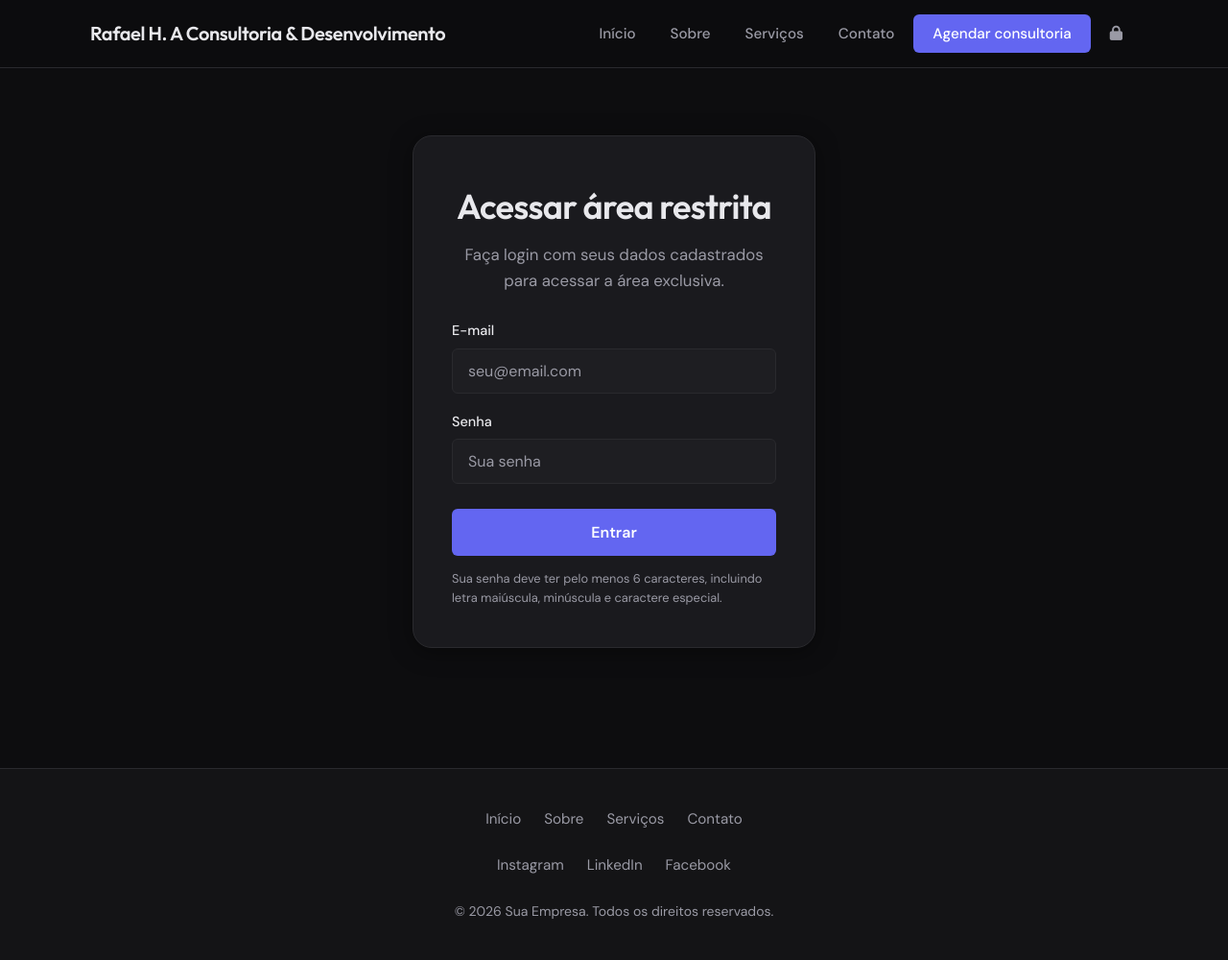
After one commit to RafaelHamaral/hasoftware-template, a PHP site: page /login.php in a window 1280 px wide. The commit adds this page. Shown: the whole page at 96% size. Run offline with PHP 8.4, Linux system fonts and the light colour scheme.

Commit message:
feat: criando a tela de login com autenticacao e configuracoes do db

```diff
--- a/site/css/style.css
+++ b/site/css/style.css
@@ -659,3 +659,105 @@ ul {
     font-size: 0.875rem;
     color: var(--color-text-muted);
 }
+
+/* ========== PÁGINA DE LOGIN / AUTENTICAÇÃO ========== */
+.auth-page {
+    /* Usa o mesmo fundo dark do site, mas podemos ajustar se quiser */
+    background-color: var(--color-bg);
+}
+
+.auth-section {
+    min-height: 100vh;
+    display: flex;
+    align-items: center;
+    padding-top: 6rem; /* compensa o header fixo */
+}
+
+.auth-section__container {
+    display: flex;
+    justify-content: center;
+}
+
+.auth-card {
+    width: 100%;
+    max-width: 420px;
+    background: var(--color-bg-card);
+    border-radius: var(--radius-lg);
+    border: 1px solid var(--color-border);
+    padding: 2.5rem 2rem 2.25rem;
+    box-shadow: var(--shadow);
+}
+
+@media (min-width: 480px) {
+    .auth-card {
+        padding: 2.75rem 2.5rem 2.5rem;
+    }
+}
+
+.auth-card .section__title {
+    margin-bottom: 0.5rem;
+}
+
+.auth-card .section__subtitle {
+    margin-bottom: 1.75rem;
+}
+
+.auth-alert {
+    background: rgba(220, 38, 38, 0.08);
+    border: 1px solid rgba(239, 68, 68, 0.7);
+    color: #fecaca;
+    border-radius: var(--radius-sm);
+    padding: 0.9rem 1rem;
+    font-size: 0.9rem;
+    margin-bottom: 1.5rem;
+}
+
+.auth-alert ul {
+    margin: 0;
+    padding-left: 1.1rem;
+    list-style: disc;
+}
+
+.auth-alert li + li {
+    margin-top: 0.25rem;
+}
+
+.auth-form__label {
+    display: block;
+    font-size: 0.9rem;
+    font-weight: 500;
+    margin-bottom: 0.4rem;
+}
+
+.auth-form__input {
+    width: 100%;
+    padding: 0.75rem 1rem;
+    font-family: var(--font-body);
+    font-size: 1rem;
+    color: var(--color-text);
+    background: var(--color-surface);
+    border: 1px solid var(--color-border);
+    border-radius: var(--radius-sm);
+    margin-bottom: 1.1rem;
+    transition: border-color var(--transition);
+}
+
+.auth-form__input::placeholder {
+    color: var(--color-text-muted);
+}
+
+.auth-form__input:focus {
+    outline: none;
+    border-color: var(--color-accent);
+}
+
+.auth-form__btn {
+    width: 100%;
+    margin-top: 0.5rem;
+}
+
+.auth-form__hint {
+    margin-top: 0.9rem;
+    font-size: 0.8rem;
+    color: var(--color-text-muted);
+}
--- /dev/null
+++ b/site/login.php
@@ -0,0 +1,147 @@
+<?php
+/**
+ * Página de login da área restrita.
+ *
+ * Reaproveita o mesmo visual da página inicial (header, tema dark, tipografia)
+ * e exibe um card centralizado com o formulário de autenticação.
+ */
+
+session_start();
+
+// Lê mensagens de erro da sessão, se existirem, e limpa em seguida.
+$loginErrors = $_SESSION['login_errors'] ?? [];
+$oldEmail = $_SESSION['login_old_email'] ?? '';
+
+unset($_SESSION['login_errors'], $_SESSION['login_old_email']);
+?>
+<!DOCTYPE html>
+<html lang="pt-BR">
+<head>
+    <!-- Configuração básica e meta tags para SEO e responsividade -->
+    <meta charset="UTF-8">
+    <meta name="viewport" content="width=device-width, initial-scale=1.0">
+    <meta name="description" content="Login - Área restrita Rafael H. A Consultoria & Desenvolvimento">
+    <title>Login | Rafael H. A Consultoria &amp; Desenvolvimento</title>
+
+    <!-- Google Fonts - Tipografia elegante (Outfit + DM Sans) -->
+    <link rel="preconnect" href="https://fonts.googleapis.com">
+    <link rel="preconnect" href="https://fonts.gstatic.com" crossorigin>
+    <link href="https://fonts.googleapis.com/css2?family=DM+Sans:ital,opsz,wght@0,9..40,400;0,9..40,500;0,9..40,600;0,9..40,700;1,9..40,400&family=Outfit:wght@300;400;500;600;700&display=swap" rel="stylesheet">
+
+    <!-- Font Awesome - Ícones (usado em todo o site) -->
+    <link rel="stylesheet"
+          href="https://cdnjs.cloudflare.com/ajax/libs/font-awesome/6.5.1/css/all.min.css"
+          integrity="sha512-DTOQO9RWCH3ppGqcWaEA1BIZOC6xxalwEsw9c2QQeAIftl+Vegovlnee1c9QX4TctnWMn13TZye+giMm8e2LwA=="
+          crossorigin="anonymous"
+          referrerpolicy="no-referrer">
+
+    <!-- Folha de estilos principal -->
+    <link rel="stylesheet" href="css/style.css">
+</head>
+<body class="auth-page">
+    <!-- ========== HEADER / MENU DE NAVEGAÇÃO ========== -->
+    <header class="header" id="header">
+        <div class="container header__container">
+            <a href="index.php#inicio" class="header__logo" aria-label="Ir para início">
+                <span class="header__logo-text">Rafael H. A Consultoria &amp; Desenvolvimento</span>
+            </a>
+
+            <button class="header__toggle" id="menuToggle" aria-label="Abrir menu" aria-expanded="false">
+                <span class="header__toggle-bar"></span>
+                <span class="header__toggle-bar"></span>
+                <span class="header__toggle-bar"></span>
+            </button>
+
+            <nav class="nav" id="mainNav">
+                <ul class="nav__list">
+                    <li><a href="index.php#inicio" class="nav__link">Início</a></li>
+                    <li><a href="index.php#sobre" class="nav__link">Sobre</a></li>
+                    <li><a href="index.php#servicos" class="nav__link">Serviços</a></li>
+                    <li><a href="index.php#contato" class="nav__link">Contato</a></li>
+                    <li><a href="index.php#agendar" class="nav__link nav__link--cta">Agendar consultoria</a></li>
+                    <li>
+                        <a href="login.php" class="nav__link" aria-label="Área restrita">
+                            <i class="fa-solid fa-lock" aria-hidden="true"></i>
+                        </a>
+                    </li>
+                </ul>
+            </nav>
+        </div>
+    </header>
+
+    <main>
+        <!-- Seção de login com layout consistente com o restante do site -->
+        <section class="section auth-section">
+            <div class="container auth-section__container">
+                <div class="auth-card">
+                    <h1 class="section__title section__title--center">Acessar área restrita</h1>
+                    <p class="section__subtitle">Faça login com seus dados cadastrados para acessar a área exclusiva.</p>
+
+                    <?php if (!empty($loginErrors)): ?>
+                        <div class="auth-alert">
+                            <ul>
+                                <?php foreach ($loginErrors as $error): ?>
+                                    <li><?= htmlspecialchars($error, ENT_QUOTES, 'UTF-8') ?></li>
+                                <?php endforeach; ?>
+                            </ul>
+                        </div>
+                    <?php endif; ?>
+
+                    <!-- Formulário de login -->
+                    <form class="auth-form" action="auth/login-process.php" method="post" novalidate>
+                        <label for="email" class="auth-form__label">E-mail</label>
+                        <input
+                            type="email"
+                            id="email"
+                            name="email"
+                            class="auth-form__input"
+                            placeholder="seu@email.com"
+                            required
+                            value="<?= htmlspecialchars($oldEmail, ENT_QUOTES, 'UTF-8') ?>"
+                        >
+
+                        <label for="password" class="auth-form__label">Senha</label>
+                        <input
+                            type="password"
+                            id="password"
+                            name="password"
+                            class="auth-form__input"
+                            placeholder="Sua senha"
+                            required
+                        >
+
+                        <button type="submit" class="btn btn--primary auth-form__btn">
+                            Entrar
+                        </button>
+
+                        <p class="auth-form__hint">
+                            Sua senha deve ter pelo menos 6 caracteres, incluindo letra maiúscula, minúscula e caractere especial.
+                        </p>
+                    </form>
+                </div>
+            </div>
+        </section>
+    </main>
+
+    <!-- ========== FOOTER ========== -->
+    <footer class="footer">
+        <div class="container footer__container">
+            <div class="footer__links">
+                <a href="index.php#inicio">Início</a>
+                <a href="index.php#sobre">Sobre</a>
+                <a href="index.php#servicos">Serviços</a>
+                <a href="index.php#contato">Contato</a>
+            </div>
+            <div class="footer__social">
+                <a href="#" aria-label="Instagram">Instagram</a>
+                <a href="#" aria-label="LinkedIn">LinkedIn</a>
+                <a href="#" aria-label="Facebook">Facebook</a>
+            </div>
+            <p class="footer__copy">&copy; <span id="currentYear"></span> Sua Empresa. Todos os direitos reservados.</p>
+        </div>
+    </footer>
+
+    <!-- Script principal (menu mobile, animações, etc.) -->
+    <script src="js/script.js"></script>
+</body>
+</html>
```
Also changed, not shown: site/auth/login-process.php (added, +97 -0 lines), site/config/database.php (added, +35 -0 lines), site/index.php (+13 -0 lines).
